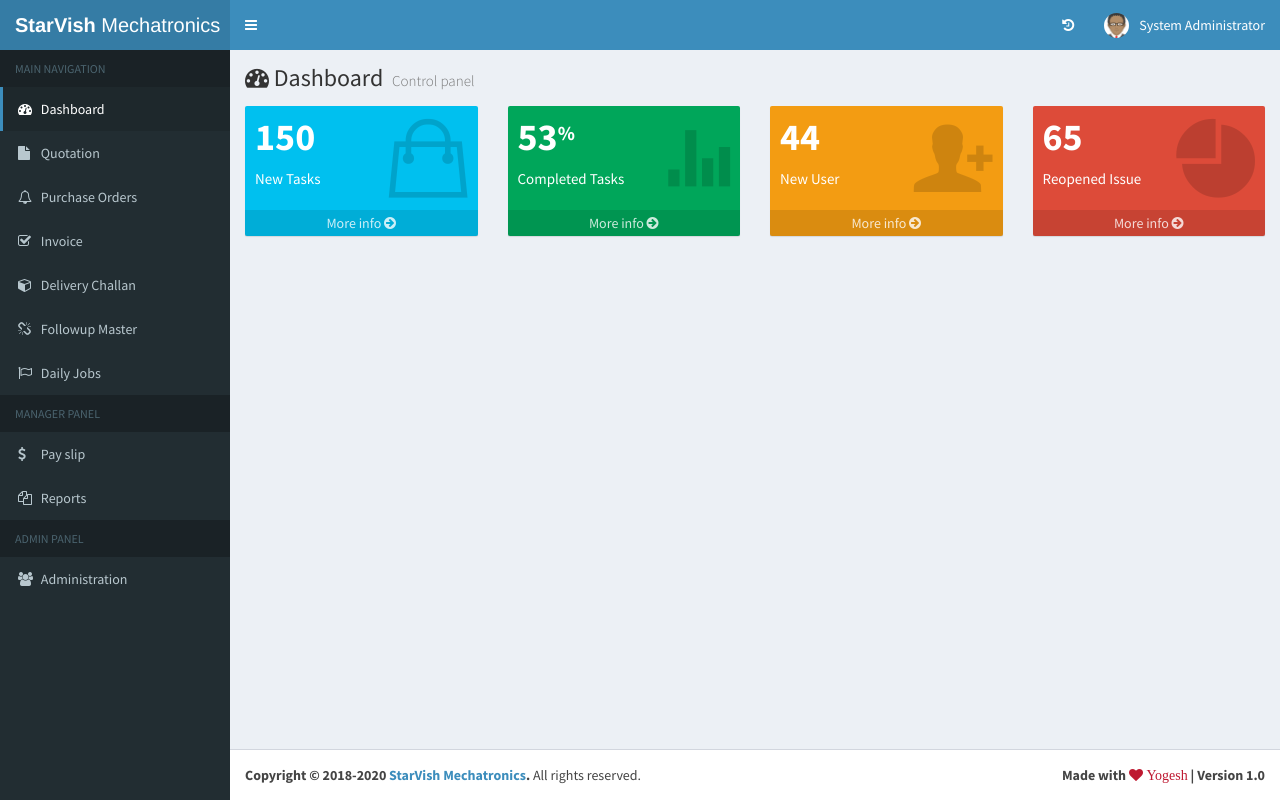
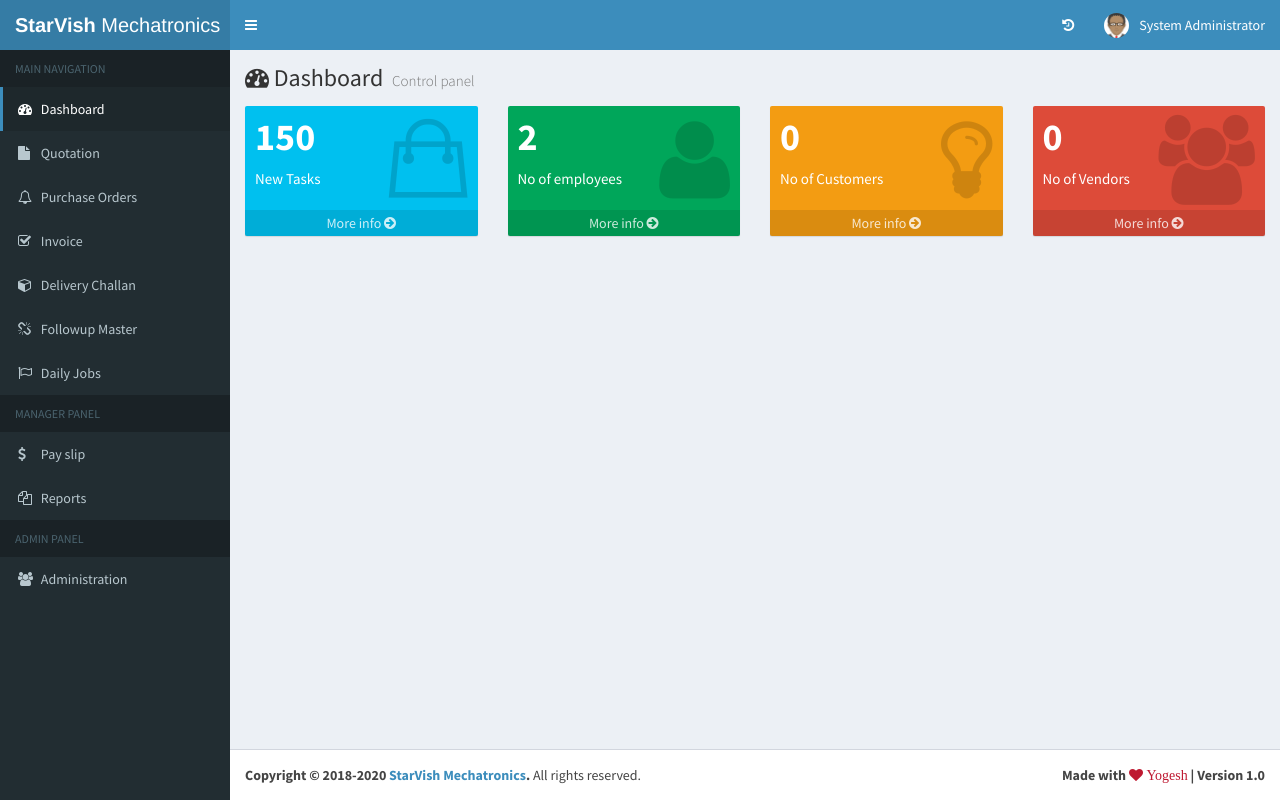
Before and after one commit to Kumarjio/starvish, a CodeIgniter app: page /database/dashboard in a window 1280 px wide. Run offline with CodeIgniter, Linux system fonts and the light colour scheme; a user stored in the database is signed in; data comes from the database, SQL or seed files in the repository; data that the repository does not hold is empty.

Commit message:
dashboard Updated

```diff
--- a/application/controllers/User.php
+++ b/application/controllers/User.php
@@ -21,8 +21,10 @@ class User extends BaseController
     public function index()
     {
         $this->global['pageTitle'] = 'StarVish: Dashboard';
-
-        $this->loadViews("dashboard", $this->global, NULL , NULL);
+        $data['emp_no']=$this->user_model->count_employee();
+        $data['cust_no']=$this->user_model->count_customer();
+        $data['vendor_no']=$this->user_model->count_vendor();
+        $this->loadViews("dashboard", $this->global, $data , NULL);
     }
 
     /**
--- a/application/models/User_model.php
+++ b/application/models/User_model.php
@@ -2,6 +2,28 @@
 
 class User_model extends CI_Model
 {
+
+  //count the no of employees
+    function count_employee()
+    {
+      $res=$this->db->get('employee_master');
+      return $res->num_rows();
+    }
+
+      //count the no of customer
+    function count_customer()
+      {
+        $res=$this->db->get('customer_master');
+        return $res->num_rows();
+      }
+
+      //count the no of vendor
+        function count_vendor()
+        {
+          $res=$this->db->get('vendor_master');
+          return $res->num_rows();
+          }
+
     /**
      * This function is used to get the user listing count
      * @param string $searchText : This is optional search text
--- a/application/views/dashboard.php
+++ b/application/views/dashboard.php
@@ -26,39 +26,39 @@
               <!-- small box -->
               <div class="small-box bg-green">
                 <div class="inner">
-                  <h3>53<sup style="font-size: 20px">%</sup></h3>
-                  <p>Completed Tasks</p>
+                  <h3><?php echo $emp_no;?></h3>
+                  <p>No of employees</p>
                 </div>
                 <div class="icon">
-                  <i class="ion ion-stats-bars"></i>
+                  <i class="fa fa-user"></i>
                 </div>
-                <a href="#" class="small-box-footer">More info <i class="fa fa-arrow-circle-right"></i></a>
+                <a href="<?php echo base_url(); ?>userListing" class="small-box-footer">More info <i class="fa fa-arrow-circle-right"></i></a>
               </div>
             </div><!-- ./col -->
             <div class="col-lg-3 col-xs-6">
               <!-- small box -->
               <div class="small-box bg-yellow">
                 <div class="inner">
-                  <h3>44</h3>
-                  <p>New User</p>
+                  <h3><?php echo $cust_no;?></h3>
+                  <p>No of Customers</p>
                 </div>
                 <div class="icon">
-                  <i class="ion ion-person-add"></i>
+                  <i class="fa fa-lightbulb-o"></i>
                 </div>
-                <a href="<?php echo base_url(); ?>userListing" class="small-box-footer">More info <i class="fa fa-arrow-circle-right"></i></a>
+                <a href="<?php echo base_url(); ?>customer_master" class="small-box-footer">More info <i class="fa fa-arrow-circle-right"></i></a>
               </div>
             </div><!-- ./col -->
             <div class="col-lg-3 col-xs-6">
               <!-- small box -->
               <div class="small-box bg-red">
                 <div class="inner">
-                  <h3>65</h3>
-                  <p>Reopened Issue</p>
+                  <h3><?php echo $cust_no;?></h3>
+                  <p>No of Vendors</p>
                 </div>
                 <div class="icon">
-                  <i class="ion ion-pie-graph"></i>
+                  <i class="fa fa-group"></i>
                 </div>
-                <a href="#" class="small-box-footer">More info <i class="fa fa-arrow-circle-right"></i></a>
+                <a href="<?php echo base_url(); ?>vendor_master" class="small-box-footer">More info <i class="fa fa-arrow-circle-right"></i></a>
               </div>
             </div><!-- ./col -->
           </div>
```
